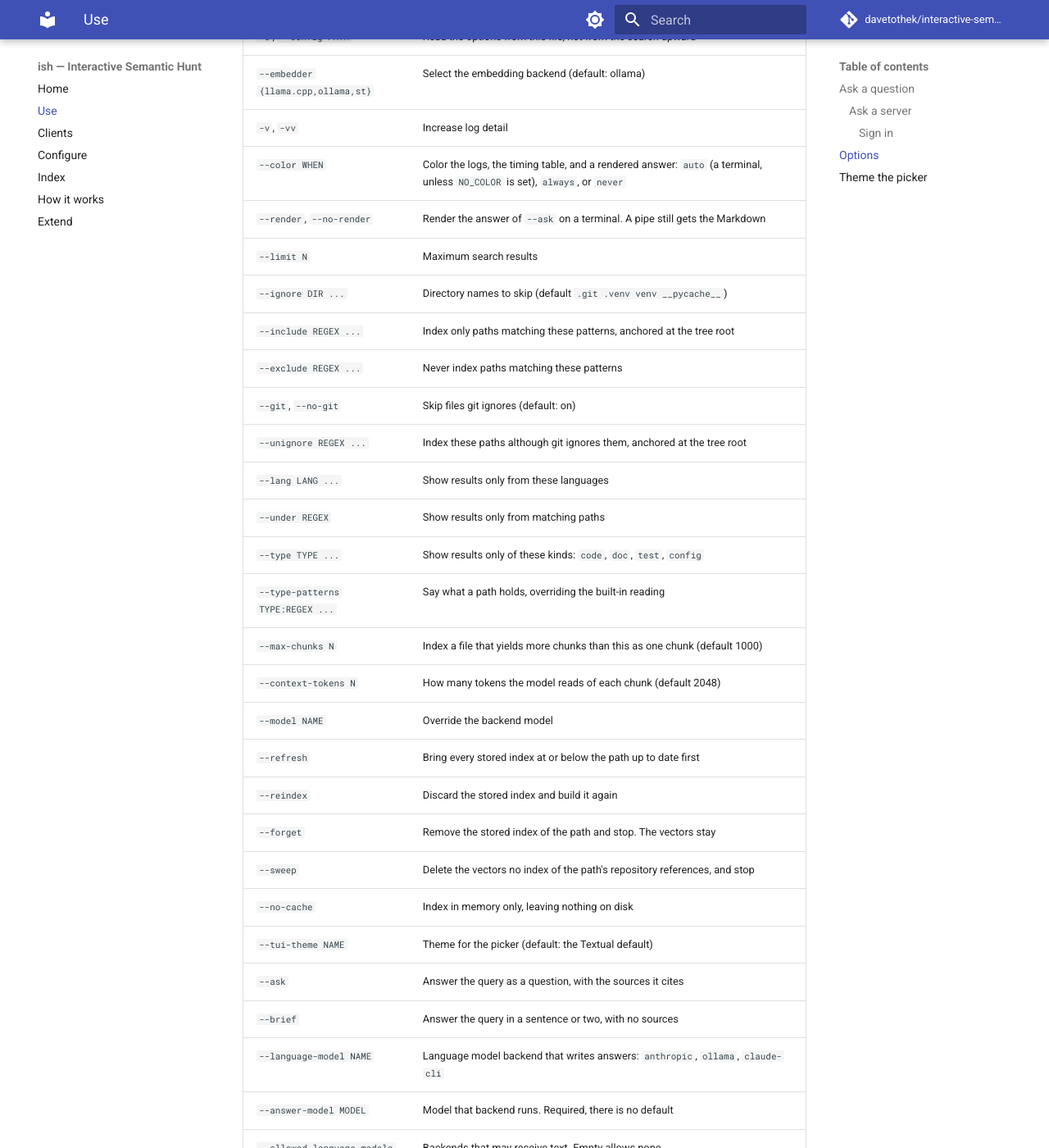
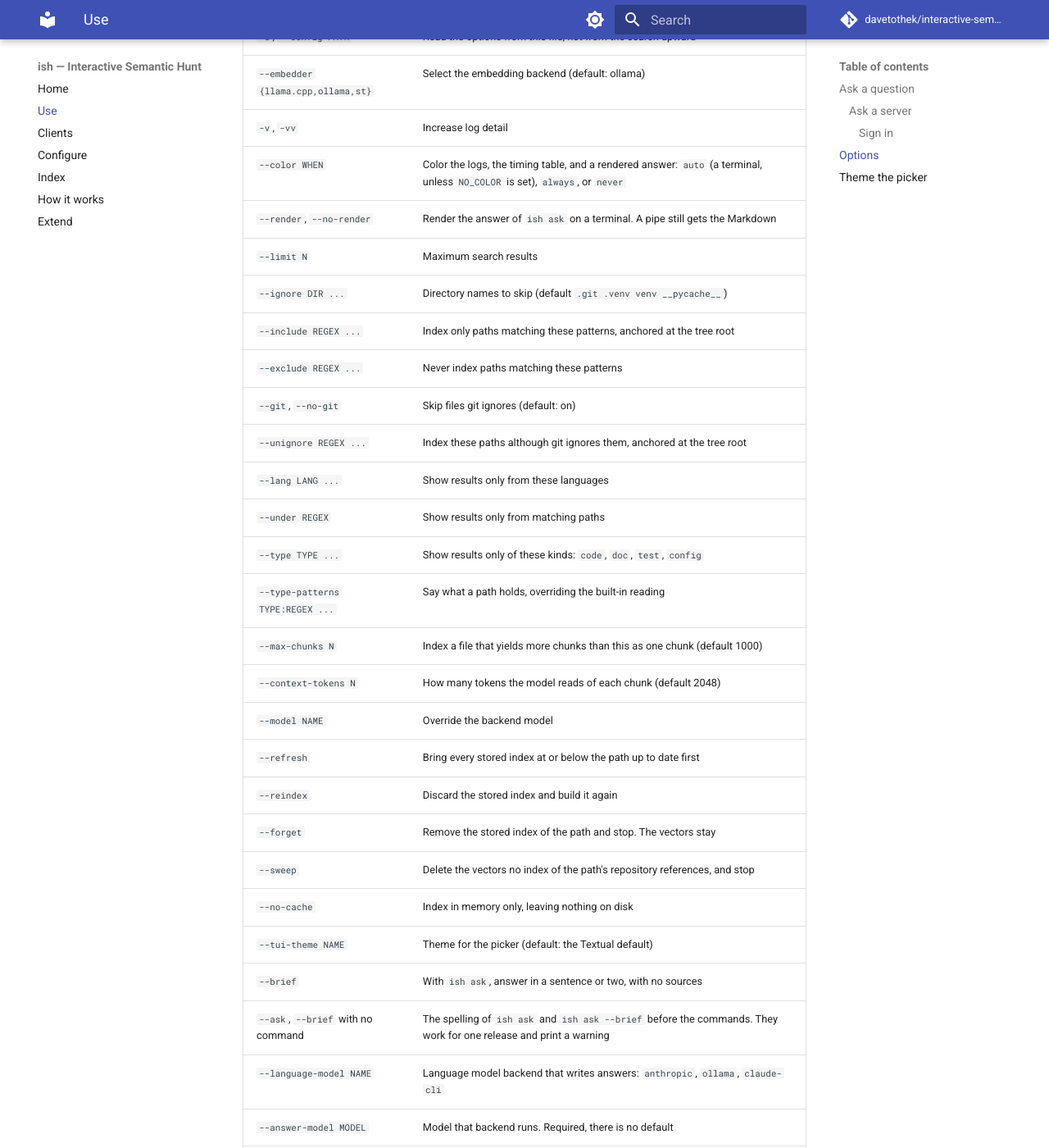
Before and after one commit to davetothek/interactive-semantic-hunt, an MkDocs documentation site: the page built from docs/usage.md, in a window 1280 px wide and 1400 px high, scrolled down 5637 px. Shown: the whole window at 82% size. Built offline with MkDocs 1.6.1 and Material for MkDocs 9.7.7, drawn with Linux system fonts in a browser that asks for light colours; comment, search, counter and statistics services are not loaded; some of the changed text lies outside the part shown.

Commit message:
Teach ish ask in the guides and the editor clients
The guides taught `ish --ask` and `ish --brief`, the spelling before
the commands, and both editor clients ran it, so every question from an
editor printed the warning of the old spelling.

The usage guide, the configuration guide, the client guide, and the
README teach `ish ask` and `ish ask --brief`. The table of options
keeps `--ask` and `--brief` as the old spelling for one release. The
Neovim and VS Code clients run `ish ask -- QUESTION PATH`, and answer
from the tree on this machine as before. The README names `ish ask`,
`ish remote`, and the one key a file in a tree cannot set. The client
guide lists all nine fields of a source of the `sources` tool.

Co-Authored-By: Claude Opus 5.5 <noreply@anthropic.com>
Claude-Session: https://claude.ai/code/session_011qDzv22GfPDajEav2FDXvJ

````diff
--- a/docs/usage.md
+++ b/docs/usage.md
@@ -88,10 +88,10 @@ nvim $(ish -i src/)
 
 ## Ask a question
 
-`--ask` answers the query as a question, from the chunks a search finds:
+`ish ask` answers a question from the chunks a search finds:
 
 ```sh
-ish --ask "how does the release branch get its version" docs/
+ish ask "how does the release branch get its version" docs/
 ```
 
 ish prints Markdown a person reads from the top down: a short answer, a
@@ -127,7 +127,7 @@ source is a link that opens the file at its lines:
 It reads well in a terminal, and an editor shows it as a document:
 
 ```sh
-ish --ask "how does the release branch get its version" docs/ | nvim -c 'set ft=markdown' -
+ish ask "how does the release branch get its version" docs/ | nvim -c 'set ft=markdown' -
 ```
 
 In Neovim, `gx` on a link opens the source. With `link_base` set, the
@@ -184,7 +184,7 @@ and nothing else, and ish prints it as plain text with no citations, which
 suits a script or a shell prompt:
 
 ```sh
-ish --brief "how long is the watchdog period while streaming" docs/
+ish ask --brief "how long is the watchdog period while streaming" docs/
 ```
 
 Ask again without `--brief` for the sources. A brief answer costs about a
@@ -289,7 +289,7 @@ builds a language model and sends no text anywhere.
 | `--embedder {llama.cpp,ollama,st}` | Select the embedding backend (default: ollama) |
 | `-v`, `-vv` | Increase log detail |
 | `--color WHEN` | Color the logs, the timing table, and a rendered answer: `auto` (a terminal, unless `NO_COLOR` is set), `always`, or `never` |
-| `--render`, `--no-render` | Render the answer of `--ask` on a terminal. A pipe still gets the Markdown |
+| `--render`, `--no-render` | Render the answer of `ish ask` on a terminal. A pipe still gets the Markdown |
 | `--limit N` | Maximum search results |
 | `--ignore DIR ...` | Directory names to skip (default `.git .venv venv __pycache__`) |
 | `--include REGEX ...` | Index only paths matching these patterns, anchored at the tree root |
@@ -309,8 +309,8 @@ builds a language model and sends no text anywhere.
 | `--sweep` | Delete the vectors no index of the path's repository references, and stop |
 | `--no-cache` | Index in memory only, leaving nothing on disk |
 | `--tui-theme NAME` | Theme for the picker (default: the Textual default) |
-| `--ask` | Answer the query as a question, with the sources it cites |
-| `--brief` | Answer the query in a sentence or two, with no sources |
+| `--brief` | With `ish ask`, answer in a sentence or two, with no sources |
+| `--ask`, `--brief` with no command | The spelling of `ish ask` and `ish ask --brief` before the commands. They work for one release and print a warning |
 | `--language-model NAME` | Language model backend that writes answers: `anthropic`, `ollama`, `claude-cli` |
 | `--answer-model MODEL` | Model that backend runs. Required, there is no default |
 | `--allowed-language-models NAME ...` | Backends that may receive text. Empty allows none |
````
Also changed, not shown: .claude/CLAUDE.md (+1 -1 lines), .claude/rules/interfaces.md (+1 -1 lines), CHANGELOG.md (+4 -2 lines), README.md (+16 -1 lines), contrib/vscode/README.md (+1 -1 lines), docs/clients.md (+6 -5 lines), docs/configuration.md (+2 -2 lines), 5 other files.
